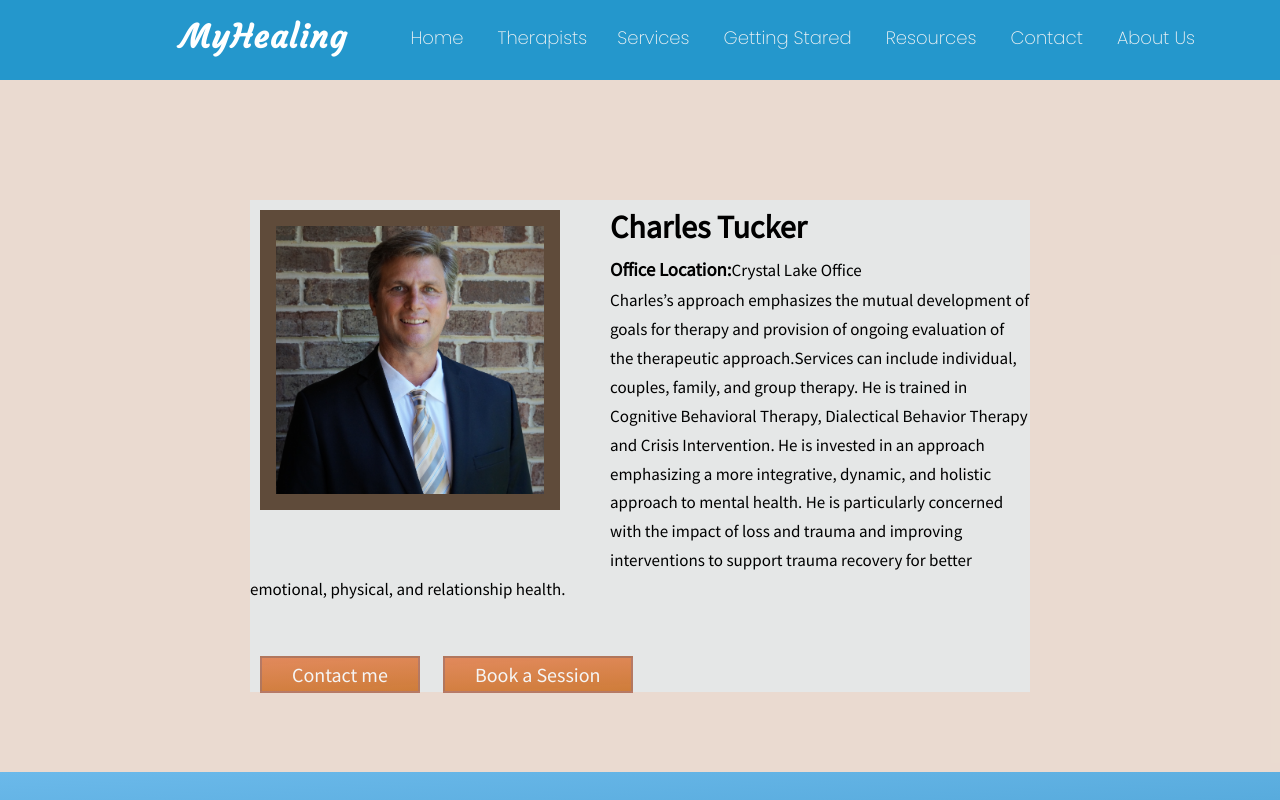
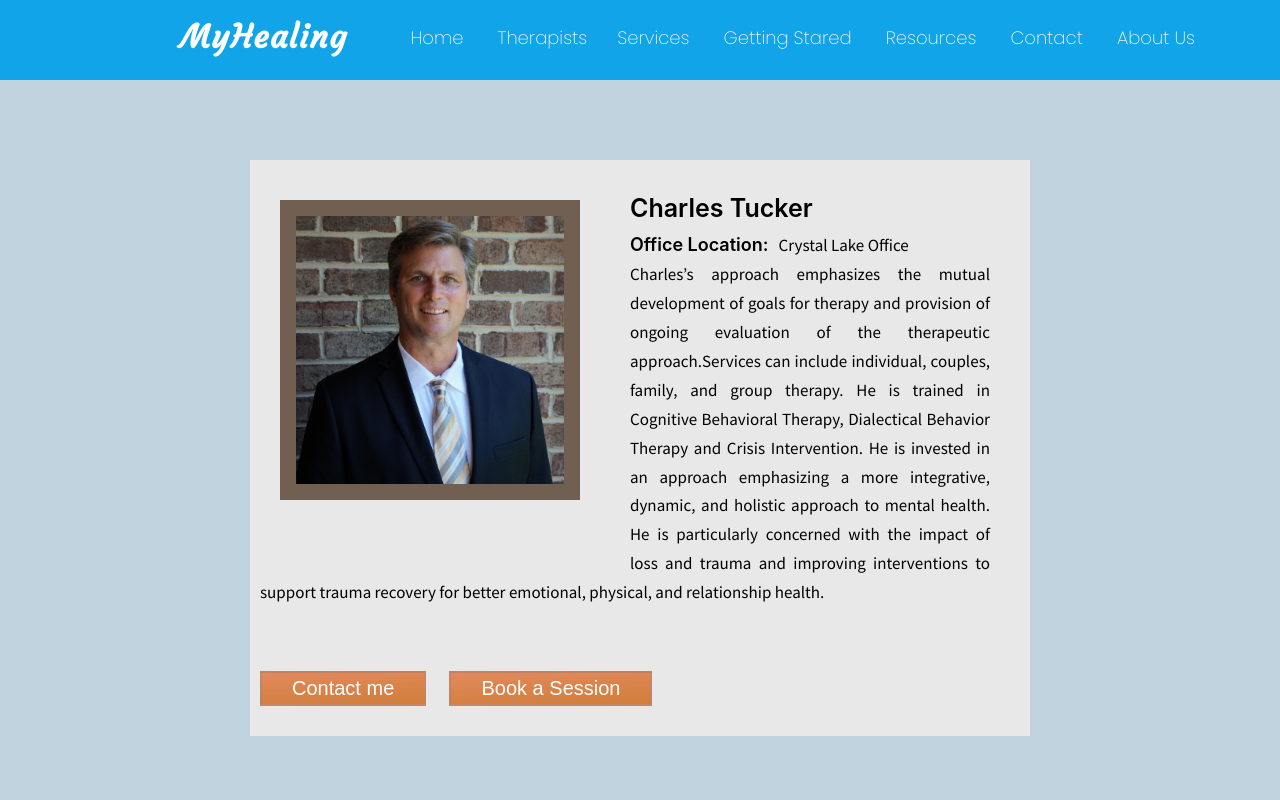
Before and after one commit to Shrutitech19/MyHealing.github.io, a plain HTML site: page img1.html in a window 1280 px wide. Shown: the top 800 px of the page. Drawn offline with Linux system fonts and the light colour scheme.

Commit message:
css style updated

```diff
--- a/Therapists_style.css
+++ b/Therapists_style.css
@@ -6,7 +6,7 @@
 nav {
     width: 100%;
     height: 80px;
-    background-color:hsl(199, 70%, 47%);
+    background-color:hsl(199, 86%, 49%);
     line-height: 75px;
     padding: 0px 70px 0px 180px;
     position: fixed;
@@ -51,7 +51,7 @@ nav ul li .active {
 nav ul li:hover .submenu{
     display:block;
     position:absolute;
-    background-color: rgb(35, 169, 231);
+    background-color: hsl(199, 85%, 48%);
     margin-right:15px;
     border:1px solid rgba(255, 251, 251, 0.187);
 }
@@ -83,7 +83,7 @@ nav ul li:hover .no_2 ul li{
     width:250px;
 }
 .heading{
-    background-color:  hsl(204, 62%, 38%);
+    background-color:  hsl(204, 59%, 40%);
     width:100%;
     height:auto;
     text-align: center;
--- a/getStarted_style.css
+++ b/getStarted_style.css
@@ -6,7 +6,7 @@
 nav {
     width: 100%;
     height: 80px;
-    background-color: hsl(199, 70%, 47%);
+    background-color: hsl(199, 86%, 49%);
     line-height: 75px;
     padding: 0px 70px 0px 180px;
     position: fixed;
@@ -51,7 +51,7 @@ nav ul li .active {
 nav ul li:hover .submenu{
     display:block;
     position:absolute;
-    background-color:hsl(199, 70%, 47%);
+    background-color:hsl(199, 86%, 49%);
     margin-right:15px;
     border:1px solid rgba(255, 251, 251, 0.187);
 }
--- a/img1.html
+++ b/img1.html
@@ -16,51 +16,8 @@
     <link rel="preconnect" href="https://fonts.gstatic.com" crossorigin>
     <link href="https://fonts.googleapis.com/css2?family=Courgette&display=swap" rel="stylesheet">
     <link rel="stylesheet" href="nav_style.css">
+    <link rel="stylesheet" href="therapist-page_style.css">
     <link rel="stylesheet" href="footer_style.css">
-    <style>
-        section{
-            position: relative;
-            padding:80px 250px;
-            line-height: 1.7;
-            font-family: 'Source Sans Pro', sans-serif;
-            background-color: rgba(228, 208, 194, 0.774);
-        }
-        .div-bg{
-            background-color: rgba(230, 232, 233, 0.966);
-            border:white;
-        }
-        img{
-            float: left;
-            width:300px;
-            height:300px;
-            margin: 10px 50px 50px 90px ;
-            margin-left: 10px;
-            border:16px solid rgba(90, 69, 52, 0.961);
-        }
-        h2{
-            margin-top:40px;
-            font-size: 32px;
-        }
-        h3{
-            display: inline;
-        }
-        .paragrph,.adrs{
-            font-size: 17px;
-            font-weight: 300;
-        }
-        .Button{
-            text-decoration: none;
-            color:whitesmoke;
-            font-size: 20px;
-            padding:4px 30px;
-            background:linear-gradient(177deg,#e1743dd1 0%,#c96411ce 100%);
-            border:2px solid rgba(155, 113, 113, 0.591);
-            margin:10px;
-        }
-        .Button:hover{
-            background-color: hsla(18, 82%, 30%, 0.963);
-        }
-    </style>
 </head>
 <body>
     <header>
@@ -101,12 +58,12 @@
 <main>
 <section>
     <div class ="div-bg">
-    <img src="Images/1.jpg"></img>
-    <h2>Charles	Tucker</h2>
-    <h3>Office Location:</h3><span class="adrs">Crystal Lake Office</span><br>
+    <img src="Images/1.jpg"></img><br>
+    <h5>Charles	Tucker</h5>
+    <h6>Office Location:</h6><span class="adrs">Crystal Lake Office</span><br>
     <p class="paragrph">Charles’s approach emphasizes the mutual development of goals for therapy and provision of ongoing evaluation of the therapeutic approach.Services can include individual, couples, family, and group therapy. He is trained in Cognitive Behavioral Therapy, Dialectical Behavior Therapy and Crisis Intervention. He is invested in an approach emphasizing a more integrative, dynamic, and holistic approach to mental health. He is particularly concerned with the impact of loss and trauma and improving interventions to support trauma recovery for better emotional, physical, and relationship health.</p><br><br>
-   <div><a href="http://" class="Button Contact">Contact me</a>
-    <a href="http://" class="Button session">Book a Session</a></div>
+   <button><a href="http://" class="Button Contact">Contact me</a></button>
+    <button><a href="http://" class="Button session">Book a Session</a></button>
     </div>
 </section>
 </main>
--- a/index_style.css
+++ b/index_style.css
@@ -10,9 +10,9 @@ header{
 nav {
     width: 100%;
     height: 80px;
-    background-color:hsl(199, 70%, 47%);
+    background-color:hsl(199, 86%, 49%);
     line-height: 75px;
-    padding: 0px 50px 0px 180px;
+    padding: 0px 10px 0px 180px;
     position: fixed;
     z-index: 1;
 }
@@ -39,18 +39,18 @@ nav ul li a {
     color: whitesmoke;
     font-weight: 500;
     font-size: 18px;
-    padding: 0px 15px;
+    padding: 0px 13px;
 }
 .login{
     display:inline;
-    padding:10px;
+    padding:8px 2px 8px 2px;
     border-radius: 30px;
-    background-color: hsla(199, 76%, 45%, 0.849);
+    background-color:hsl(199, 74%, 49%);
     box-shadow:0px 2px 3px 0px rgb(31 45 50 / 42%);
 }
 .login:hover{
-    padding: 8px;
-    margin:2px;
+    padding: 6px 1px 6px 1px;
+    margin:2px 1px 2px 1px;
 }
 .login a:hover{
     color: rgb(188, 227, 245);
@@ -68,7 +68,7 @@ nav ul li .active {
 nav ul li:hover .submenu{
     display:block;
     position:absolute;
-    background-color:hsl(199, 70%, 47%);
+    background-color:hsl(199, 86%, 49%);
     margin-right:15px;
     border:1px solid rgba(255, 251, 251, 0.306);
 }
--- a/nav_style.css
+++ b/nav_style.css
@@ -10,7 +10,7 @@ header{
 nav {
     width: 100%;
     height: 80px;
-    background-color:hsl(199, 70%, 47%);
+    background-color:hsl(199, 86%, 49%);
     line-height: 75px;
     padding: 0px 70px 0px 180px;
     position: fixed;
@@ -54,7 +54,7 @@ nav ul li .active {
 nav ul li:hover .submenu{
     display:block;
     position:absolute;
-    background-color:hsl(199, 70%, 47%);
+    background-color:hsl(199, 86%, 49%);
     margin-right:15px;
     border:1px solid rgba(255, 251, 251, 0.187);
 }
--- a/service_style.css
+++ b/service_style.css
@@ -6,7 +6,7 @@
 nav {
     width: 100%;
     height: 80px;
-    background-color:hsl(199, 70%, 47%);
+    background-color:hsl(199, 86%, 49%);
     line-height: 75px;
     padding: 0px 70px 0px 180px;
     position: fixed;
@@ -51,7 +51,7 @@ nav ul li .active {
 nav ul li:hover .submenu{
     display:block;
     position:absolute;
-    background-color:hsl(199, 70%, 47%);
+    background-color:hsl(199, 86%, 49%);
     margin-right:15px;
     border:1px solid rgba(255, 251, 251, 0.187);
 }
```
